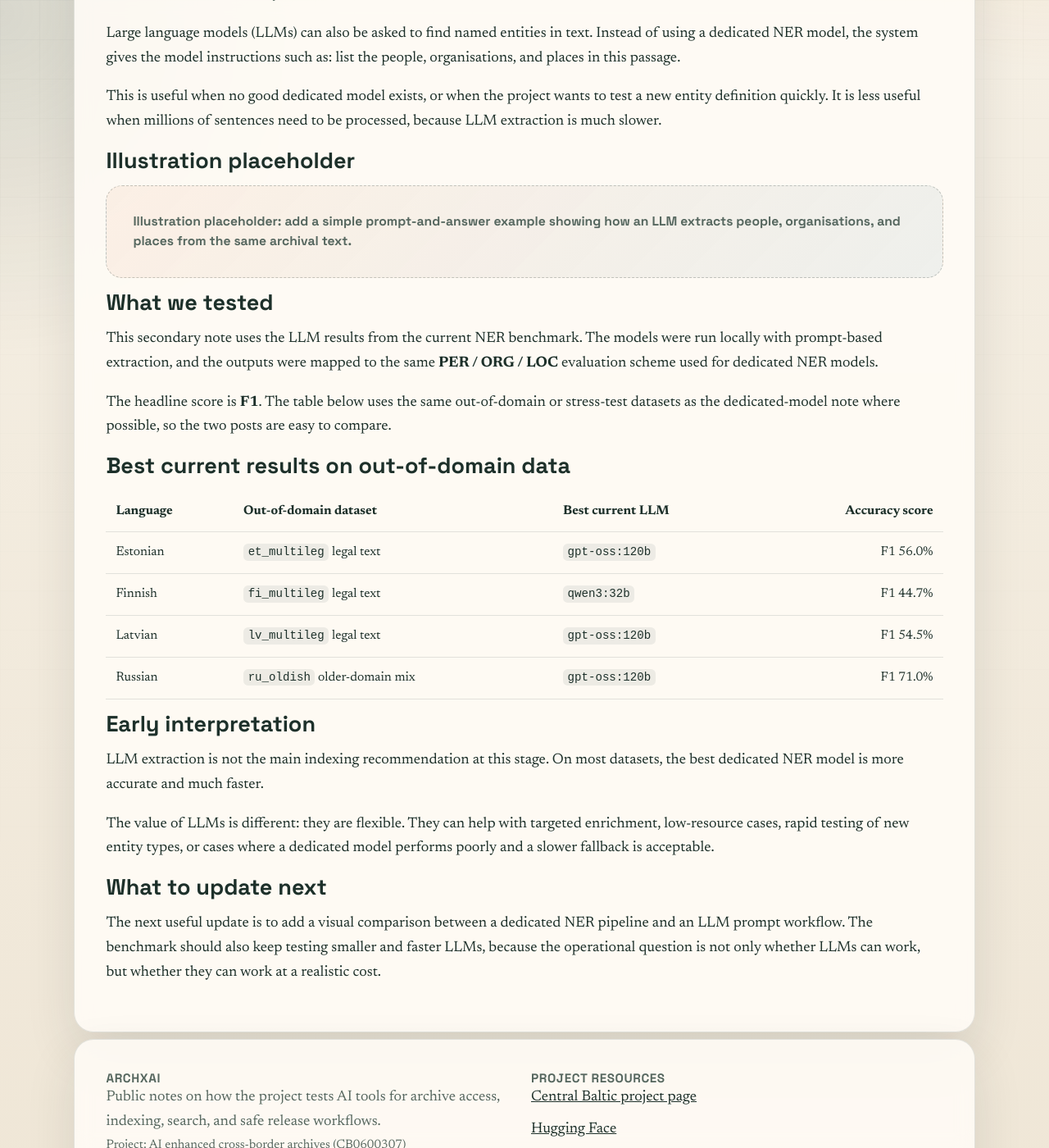
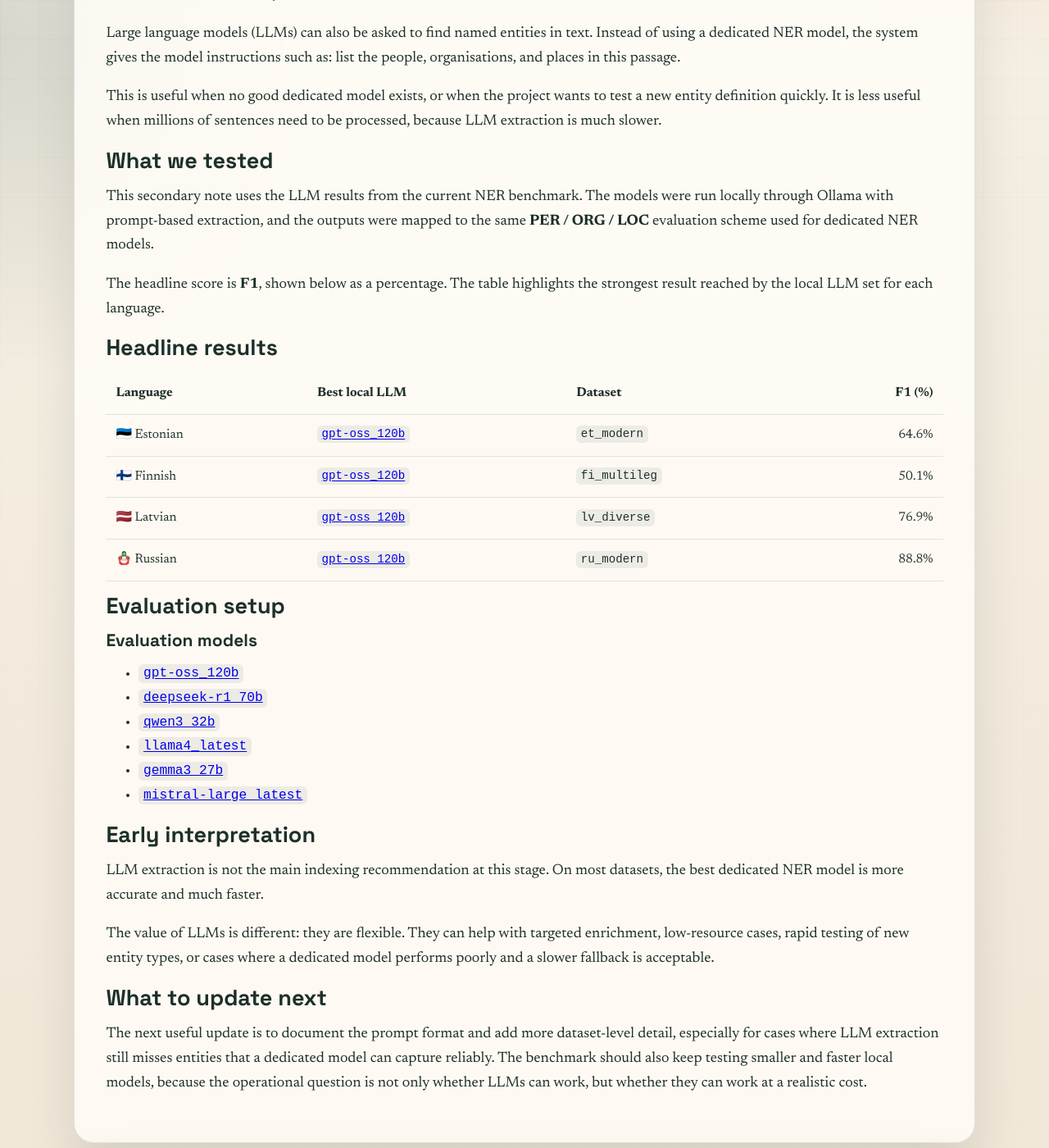
Before and after one commit to archxai/archxai.github.io, a Jekyll site: the page built from _posts/2026-04-09-ner-llm-secondary-evaluation.md, in a window 1280 px wide and 1400 px high, scrolled down 364 px. Shown: the whole window at 82% size. Built offline with Jekyll 4.4.1, drawn with Linux system fonts in a browser that asks for light colours.

Commit message:
Refresh NER LLM benchmark post

```diff
--- a/_posts/2026-04-09-ner-llm-secondary-evaluation.md
+++ b/_posts/2026-04-09-ner-llm-secondary-evaluation.md
@@ -18,24 +18,31 @@ Large language models (LLMs) can also be asked to find named entities in text. I
 
 This is useful when no good dedicated model exists, or when the project wants to test a new entity definition quickly. It is less useful when millions of sentences need to be processed, because LLM extraction is much slower.
 
-## Illustration placeholder
-
-<div class="placeholder-figure">Illustration placeholder: add a simple prompt-and-answer example showing how an LLM extracts people, organisations, and places from the same archival text.</div>
-
 ## What we tested
 
-This secondary note uses the LLM results from the current NER benchmark. The models were run locally with prompt-based extraction, and the outputs were mapped to the same **PER / ORG / LOC** evaluation scheme used for dedicated NER models.
+This secondary note uses the LLM results from the current NER benchmark. The models were run locally through Ollama with prompt-based extraction, and the outputs were mapped to the same **PER / ORG / LOC** evaluation scheme used for dedicated NER models.
 
-The headline score is **F1**. The table below uses the same out-of-domain or stress-test datasets as the dedicated-model note where possible, so the two posts are easy to compare.
+The headline score is **F1**, shown below as a percentage. The table highlights the strongest result reached by the local LLM set for each language.
 
-## Best current results on out-of-domain data
+## Headline results
 
-| Language | Out-of-domain dataset | Best current LLM | Accuracy score |
+| Language | Best local LLM | Dataset | F1 (%) |
 |---|---|---|---:|
-| Estonian | `et_multileg` legal text | `gpt-oss:120b` | F1 56.0% |
-| Finnish | `fi_multileg` legal text | `qwen3:32b` | F1 44.7% |
-| Latvian | `lv_multileg` legal text | `gpt-oss:120b` | F1 54.5% |
-| Russian | `ru_oldish` older-domain mix | `gpt-oss:120b` | F1 71.0% |
+| 🇪🇪 Estonian | [`gpt-oss_120b`](https://ollama.com/library/gpt-oss) | `et_modern` | 64.6% |
+| 🇫🇮 Finnish | [`gpt-oss_120b`](https://ollama.com/library/gpt-oss) | `fi_multileg` | 50.1% |
+| 🇱🇻 Latvian | [`gpt-oss_120b`](https://ollama.com/library/gpt-oss) | `lv_diverse` | 76.9% |
+| 🪆 Russian | [`gpt-oss_120b`](https://ollama.com/library/gpt-oss) | `ru_modern` | 88.8% |
+
+## Evaluation setup
+
+### Evaluation models
+
+- [`gpt-oss_120b`](https://ollama.com/library/gpt-oss)
+- [`deepseek-r1_70b`](https://ollama.com/library/deepseek-r1)
+- [`qwen3_32b`](https://ollama.com/library/qwen3)
+- [`llama4_latest`](https://ollama.com/library/llama4)
+- [`gemma3_27b`](https://ollama.com/library/gemma3)
+- [`mistral-large_latest`](https://ollama.com/library/mistral-large)
 
 ## Early interpretation
 
@@ -45,4 +52,4 @@ The value of LLMs is different: they are flexible. They can help with targeted e
 
 ## What to update next
 
-The next useful update is to add a visual comparison between a dedicated NER pipeline and an LLM prompt workflow. The benchmark should also keep testing smaller and faster LLMs, because the operational question is not only whether LLMs can work, but whether they can work at a realistic cost.
+The next useful update is to document the prompt format and add more dataset-level detail, especially for cases where LLM extraction still misses entities that a dedicated model can capture reliably. The benchmark should also keep testing smaller and faster local models, because the operational question is not only whether LLMs can work, but whether they can work at a realistic cost.
```
